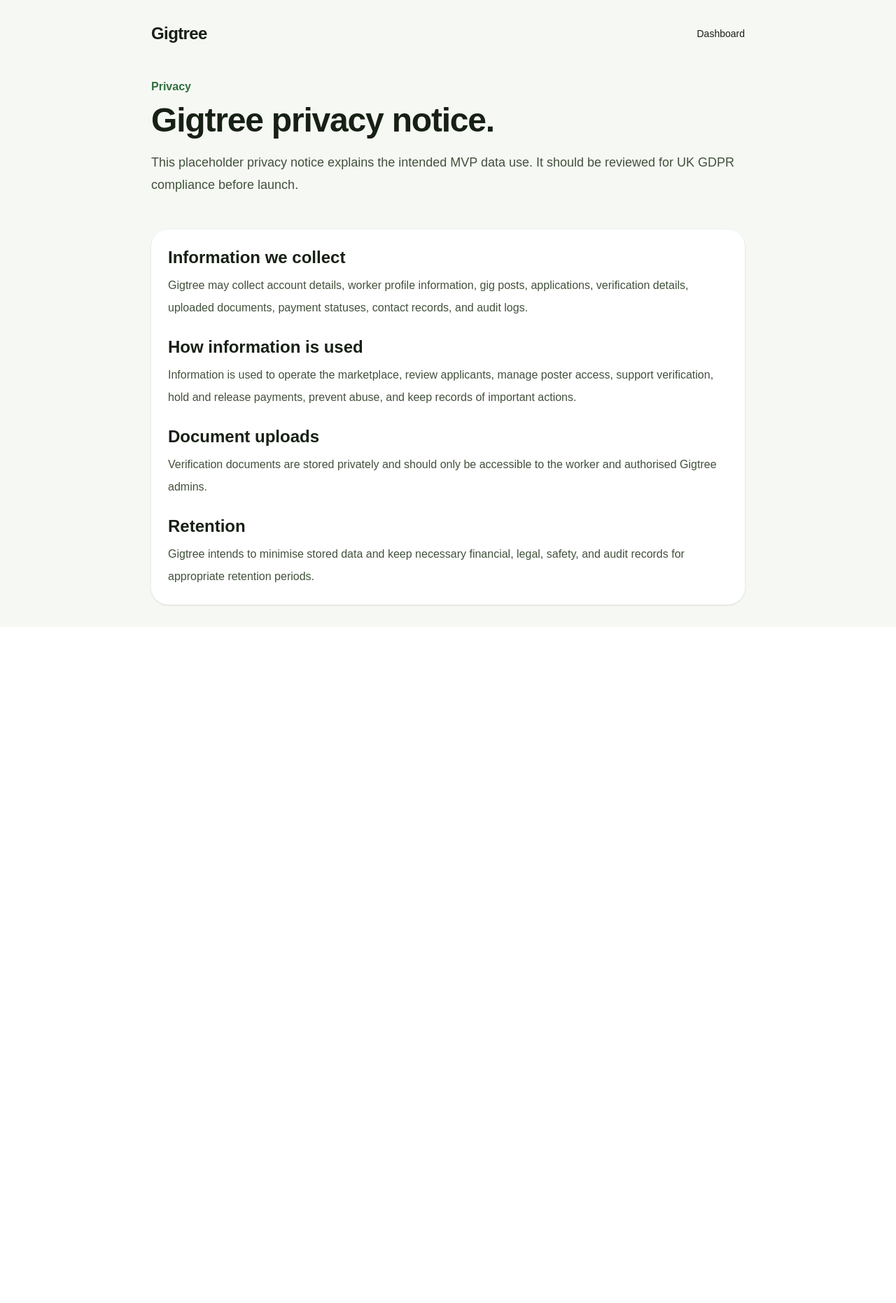
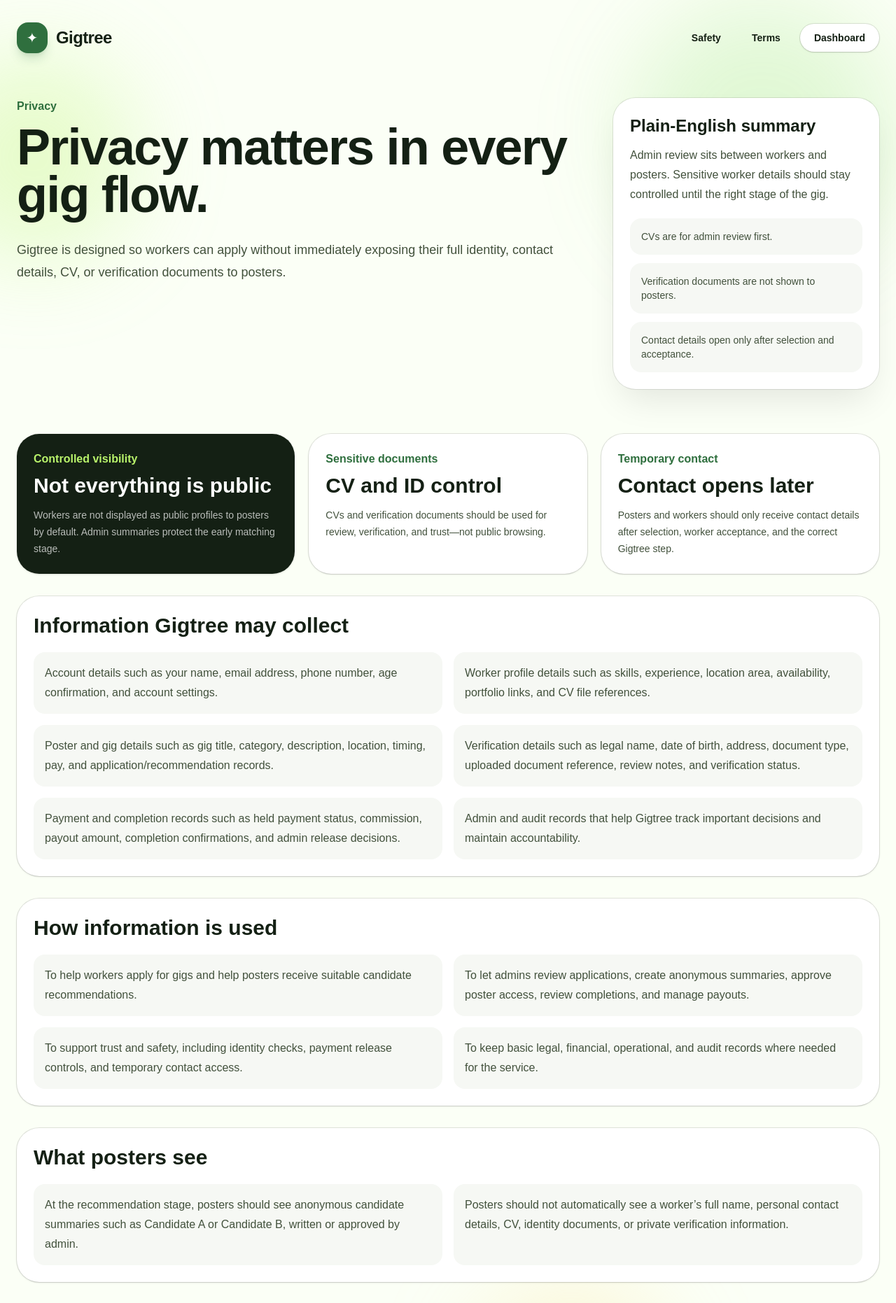
Before and after one commit to BoredVentura/Gigtree, a Next.js app in the folder gigtree-app/: page /privacy in a window 1280 px wide. Shown: the top 1862 px of the page at 70% size. Before the commit the page ends 896 px from the top, so only its background shows below. Built offline with nearby package versions, Linux system fonts and the light colour scheme.

Commit message:
Polish privacy page

```diff
--- a/gigtree-app/src/app/privacy/page.tsx
+++ b/gigtree-app/src/app/privacy/page.tsx
@@ -1,62 +1,189 @@
 export default function PrivacyPage() {
   return (
-    <main className="min-h-screen bg-[#f6f8f4] text-[#172014]">
-      <section className="mx-auto max-w-4xl px-6 py-8">
-        <nav className="flex items-center justify-between">
-          <a href="/" className="text-2xl font-bold tracking-tight">
-            Gigtree
+    <main className="min-h-screen bg-[#fbfff6] text-[#142014]">
+      <section className="relative overflow-hidden">
+        <div className="absolute -left-24 top-20 h-72 w-72 rounded-full bg-[#b9f36b]/30 blur-3xl" />
+        <div className="absolute right-0 top-0 h-96 w-96 rounded-full bg-[#7ed957]/20 blur-3xl" />
+        <div className="absolute bottom-0 right-1/4 h-72 w-72 rounded-full bg-[#ffe08a]/30 blur-3xl" />
+
+        <div className="relative mx-auto max-w-7xl px-6 py-8">
+          <nav className="flex flex-wrap items-center justify-between gap-4">
+            <a href="/" className="flex items-center gap-3">
+              <span className="grid h-11 w-11 place-items-center rounded-2xl bg-[#2f6f3e] text-xl text-white shadow-lg shadow-[#2f6f3e]/20">
+                ✦
+              </span>
+              <span className="text-2xl font-black tracking-tight">Gigtree</span>
             </a>
-          <a href="/dashboard" className="text-sm hover:underline">
+
+            <div className="flex flex-wrap items-center gap-3 text-sm font-semibold">
+              <a href="/safety" className="rounded-full px-4 py-2 hover:bg-white">
+                Safety
+              </a>
+              <a href="/terms" className="rounded-full px-4 py-2 hover:bg-white">
+                Terms
+              </a>
+              <a href="/dashboard" className="rounded-full bg-white px-5 py-2.5 shadow-sm ring-1 ring-black/10 hover:bg-[#f6f8f4]">
                 Dashboard
               </a>
+            </div>
           </nav>
 
-        <div className="py-12">
+          <div className="grid gap-8 py-16 lg:grid-cols-[1fr_380px]">
+            <div>
               <p className="font-semibold text-[#2f6f3e]">Privacy</p>
-          <h1 className="mt-3 text-4xl font-black tracking-tight sm:text-5xl">
-            Gigtree privacy notice.
+              <h1 className="mt-3 max-w-4xl text-5xl font-black leading-[0.95] tracking-tight sm:text-7xl">
+                Privacy matters in every gig flow.
               </h1>
-          <p className="mt-5 text-lg leading-8 text-[#42513c]">
-            This placeholder privacy notice explains the intended MVP data use.
-            It should be reviewed for UK GDPR compliance before launch.
+              <p className="mt-7 max-w-3xl text-lg leading-8 text-[#42513c]">
+                Gigtree is designed so workers can apply without immediately
+                exposing their full identity, contact details, CV, or verification
+                documents to posters.
               </p>
             </div>
 
-        <div className="grid gap-6 rounded-3xl bg-white p-6 leading-8 shadow-sm">
-          <section>
-            <h2 className="text-2xl font-bold">Information we collect</h2>
-            <p className="mt-2 text-[#42513c]">
-              Gigtree may collect account details, worker profile information,
-              gig posts, applications, verification details, uploaded documents,
-              payment statuses, contact records, and audit logs.
+            <aside className="h-fit rounded-[2rem] bg-white p-6 shadow-2xl shadow-black/10 ring-1 ring-black/10">
+              <h2 className="text-2xl font-black">Plain-English summary</h2>
+              <p className="mt-3 leading-7 text-[#42513c]">
+                Admin review sits between workers and posters. Sensitive worker
+                details should stay controlled until the right stage of the gig.
+              </p>
+
+              <div className="mt-5 grid gap-3 text-sm text-[#42513c]">
+                <p className="rounded-2xl bg-[#f6f8f4] p-4">
+                  CVs are for admin review first.
+                </p>
+                <p className="rounded-2xl bg-[#f6f8f4] p-4">
+                  Verification documents are not shown to posters.
+                </p>
+                <p className="rounded-2xl bg-[#f6f8f4] p-4">
+                  Contact details open only after selection and acceptance.
+                </p>
+              </div>
+            </aside>
+          </div>
+
+          <div className="grid gap-8 pb-16">
+            <section className="grid gap-5 md:grid-cols-3">
+              <div className="rounded-[2rem] bg-[#142014] p-6 text-white shadow-sm">
+                <p className="font-semibold text-[#b9f36b]">Controlled visibility</p>
+                <h2 className="mt-2 text-3xl font-black">Not everything is public</h2>
+                <p className="mt-3 text-sm leading-6 text-white/70">
+                  Workers are not displayed as public profiles to posters by
+                  default. Admin summaries protect the early matching stage.
+                </p>
+              </div>
+
+              <div className="rounded-[2rem] bg-white p-6 shadow-sm ring-1 ring-black/10">
+                <p className="font-semibold text-[#2f6f3e]">Sensitive documents</p>
+                <h2 className="mt-2 text-3xl font-black">CV and ID control</h2>
+                <p className="mt-3 text-sm leading-6 text-[#42513c]">
+                  CVs and verification documents should be used for review,
+                  verification, and trust—not public browsing.
+                </p>
+              </div>
+
+              <div className="rounded-[2rem] bg-white p-6 shadow-sm ring-1 ring-black/10">
+                <p className="font-semibold text-[#2f6f3e]">Temporary contact</p>
+                <h2 className="mt-2 text-3xl font-black">Contact opens later</h2>
+                <p className="mt-3 text-sm leading-6 text-[#42513c]">
+                  Posters and workers should only receive contact details after
+                  selection, worker acceptance, and the correct Gigtree step.
+                </p>
+              </div>
+            </section>
+
+            <section className="rounded-[2rem] bg-white p-6 shadow-sm ring-1 ring-black/10">
+              <h2 className="text-3xl font-black">Information Gigtree may collect</h2>
+
+              <div className="mt-5 grid gap-4 md:grid-cols-2">
+                <p className="rounded-2xl bg-[#f6f8f4] p-4 leading-7 text-[#42513c]">
+                  Account details such as your name, email address, phone number,
+                  age confirmation, and account settings.
+                </p>
+
+                <p className="rounded-2xl bg-[#f6f8f4] p-4 leading-7 text-[#42513c]">
+                  Worker profile details such as skills, experience, location
+                  area, availability, portfolio links, and CV file references.
+                </p>
+
+                <p className="rounded-2xl bg-[#f6f8f4] p-4 leading-7 text-[#42513c]">
+                  Poster and gig details such as gig title, category, description,
+                  location, timing, pay, and application/recommendation records.
+                </p>
+
+                <p className="rounded-2xl bg-[#f6f8f4] p-4 leading-7 text-[#42513c]">
+                  Verification details such as legal name, date of birth, address,
+                  document type, uploaded document reference, review notes, and
+                  verification status.
+                </p>
+
+                <p className="rounded-2xl bg-[#f6f8f4] p-4 leading-7 text-[#42513c]">
+                  Payment and completion records such as held payment status,
+                  commission, payout amount, completion confirmations, and admin
+                  release decisions.
+                </p>
+
+                <p className="rounded-2xl bg-[#f6f8f4] p-4 leading-7 text-[#42513c]">
+                  Admin and audit records that help Gigtree track important
+                  decisions and maintain accountability.
+                </p>
+              </div>
+            </section>
+
+            <section className="rounded-[2rem] bg-white p-6 shadow-sm ring-1 ring-black/10">
+              <h2 className="text-3xl font-black">How information is used</h2>
+
+              <div className="mt-5 grid gap-4 md:grid-cols-2">
+                <p className="rounded-2xl bg-[#f6f8f4] p-4 leading-7 text-[#42513c]">
+                  To help workers apply for gigs and help posters receive
+                  suitable candidate recommendations.
+                </p>
+
+                <p className="rounded-2xl bg-[#f6f8f4] p-4 leading-7 text-[#42513c]">
+                  To let admins review applications, create anonymous summaries,
+                  approve poster access, review completions, and manage payouts.
+                </p>
+
+                <p className="rounded-2xl bg-[#f6f8f4] p-4 leading-7 text-[#42513c]">
+                  To support trust and safety, including identity checks,
+                  payment release controls, and temporary contact access.
+                </p>
+
+                <p className="rounded-2xl bg-[#f6f8f4] p-4 leading-7 text-[#42513c]">
+                  To keep basic legal, financial, operational, and audit records
+                  where needed for the service.
+                </p>
+              </div>
+            </section>
+
+            <section className="rounded-[2rem] bg-white p-6 shadow-sm ring-1 ring-black/10">
+              <h2 className="text-3xl font-black">What posters see</h2>
+
+              <div className="mt-5 grid gap-4 md:grid-cols-2">
+                <p className="rounded-2xl bg-[#f6f8f4] p-4 leading-7 text-[#42513c]">
+                  At the recommendation stage, posters should see anonymous
+                  candidate summaries such as Candidate A or Candidate B, written
+                  or approved by admin.
+                </p>
+
+                <p className="rounded-2xl bg-[#f6f8f4] p-4 leading-7 text-[#42513c]">
+                  Posters should not automatically see a worker’s full name,
+                  personal contact details, CV, identity documents, or private
+                  verification information.
+                </p>
+              </div>
+            </section>
+
+            <section className="rounded-[2rem] bg-[#142014] p-6 text-white shadow-sm">
+              <h2 className="text-3xl font-black">Important note</h2>
+              <p className="mt-4 max-w-4xl leading-8 text-white/75">
+                This is a practical MVP privacy summary, not final legal advice.
+                Before launch, Gigtree should have a proper privacy policy,
+                cookie policy if needed, data retention rules, deletion process,
+                processor list, and UK GDPR review.
               </p>
             </section>
-
-          <section>
-            <h2 className="text-2xl font-bold">How information is used</h2>
-            <p className="mt-2 text-[#42513c]">
-              Information is used to operate the marketplace, review applicants,
-              manage poster access, support verification, hold and release
-              payments, prevent abuse, and keep records of important actions.
-            </p>
-          </section>
-
-          <section>
-            <h2 className="text-2xl font-bold">Document uploads</h2>
-            <p className="mt-2 text-[#42513c]">
-              Verification documents are stored privately and should only be
-              accessible to the worker and authorised Gigtree admins.
-            </p>
-          </section>
-
-          <section>
-            <h2 className="text-2xl font-bold">Retention</h2>
-            <p className="mt-2 text-[#42513c]">
-              Gigtree intends to minimise stored data and keep necessary
-              financial, legal, safety, and audit records for appropriate
-              retention periods.
-            </p>
-          </section>
+          </div>
         </div>
       </section>
     </main>
```
Lines whose indentation alone changed are shown as unchanged.
